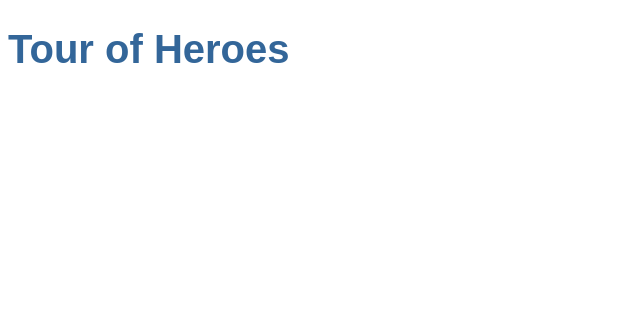
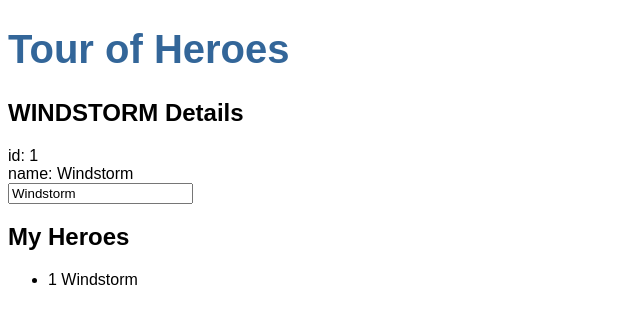
Before and after one commit to AdamDTak2112/angular-tour-of-heroes, an Angular app: page / in a window 1280 px wide. Shown: the top 324 px of the page, without its empty margins (0-640 px from the left). Built offline with nearby package versions, Linux system fonts and the light colour scheme.

Commit message:
Third phase of tutorial

```diff
--- a/src/app/app.component.html
+++ b/src/app/app.component.html
@@ -1 +1,2 @@
 <h1>{{ title }}</h1>
+<app-heroes></app-heroes>
--- /dev/null
+++ b/src/app/hero.ts
@@ -0,0 +1,4 @@
+export interface Hero {
+  id: number;
+  name: string;
+}
--- a/src/app/heroes/heroes.component.html
+++ b/src/app/heroes/heroes.component.html
@@ -1 +1,16 @@
-<p>heroes works!</p>
+<h2>{{ hero.name | uppercase }} Details</h2>
+<div><span>id: </span>{{ hero.id }}</div>
+<div><span>name: </span>{{ hero.name }}</div>
+
+<div>
+  <label>
+    <input [(ngModel)]="hero.name" placeholder="name" />
+  </label>
+</div>
+
+<h2>My Heroes</h2>
+<ul class="heroes">
+  <li>
+    <span class="badge">{{ hero.id }}</span> {{ hero.name }}
+  </li>
+</ul>
--- a/src/app/heroes/heroes.component.ts
+++ b/src/app/heroes/heroes.component.ts
@@ -1,15 +1,22 @@
 import { Component, OnInit } from '@angular/core';
+
+import { Hero } from '../hero';
+import { HEROES } from '../mock-heroes';
 
 @Component({
   selector: 'app-heroes',
   templateUrl: './heroes.component.html',
-  styleUrls: ['./heroes.component.css']
+  styleUrls: ['./heroes.component.css'],
 })
 export class HeroesComponent implements OnInit {
+  hero: Hero = {
+    id: 1,
+    name: 'Windstorm',
+  };
 
-  constructor() { }
+  heroes = HEROES;
 
-  ngOnInit(): void {
-  }
+  constructor() {}
 
+  ngOnInit(): void {}
 }
--- /dev/null
+++ b/src/app/mock-heroes.ts
@@ -0,0 +1,14 @@
+import { Hero } from './hero';
+
+export const HEROES: Hero[] = [
+  { id: 11, name: 'Dr Nice' },
+  { id: 12, name: 'Narco' },
+  { id: 13, name: 'Bombasto' },
+  { id: 14, name: 'Celeritas' },
+  { id: 15, name: 'Magneta' },
+  { id: 16, name: 'RubberMan' },
+  { id: 17, name: 'Dynama' },
+  { id: 18, name: 'Dr IQ' },
+  { id: 19, name: 'Magma' },
+  { id: 20, name: 'Tornado' },
+];
```
Also changed, not shown: src/app/app.module.ts (+5 -10 lines).
